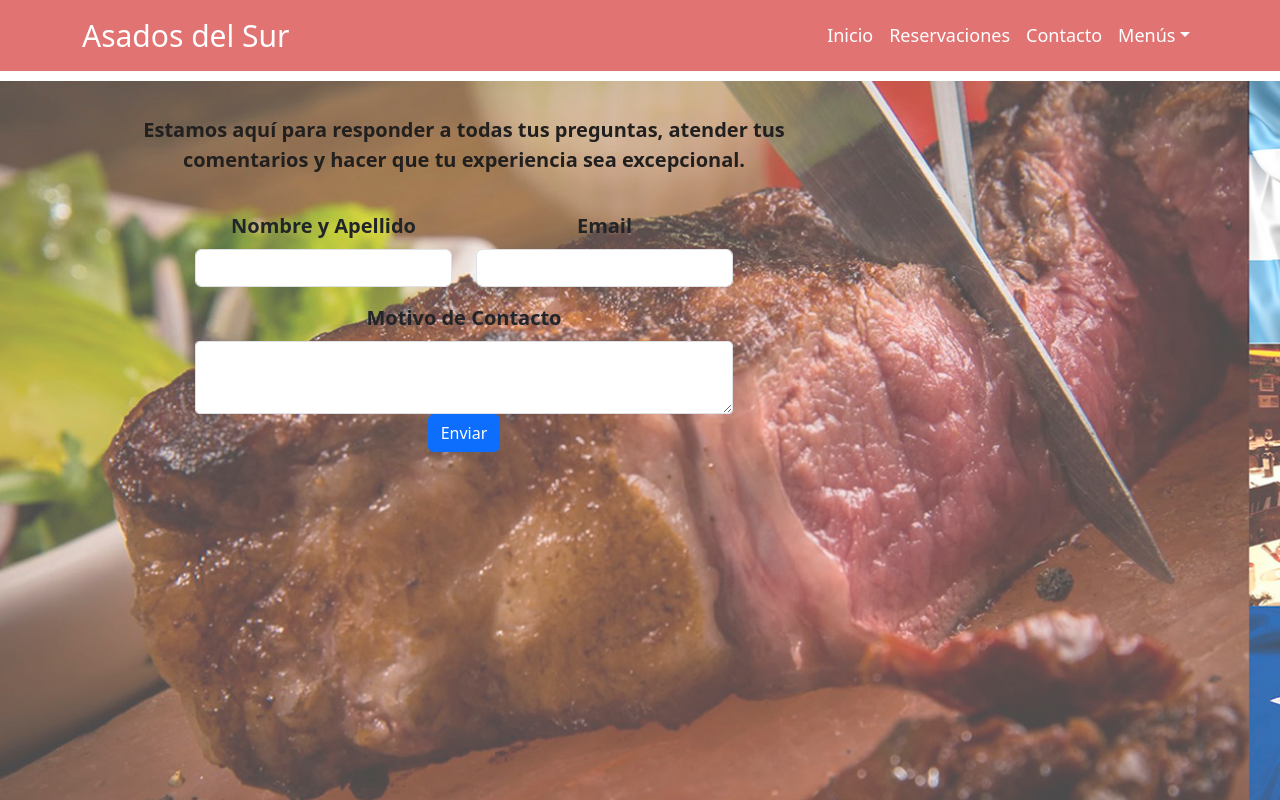
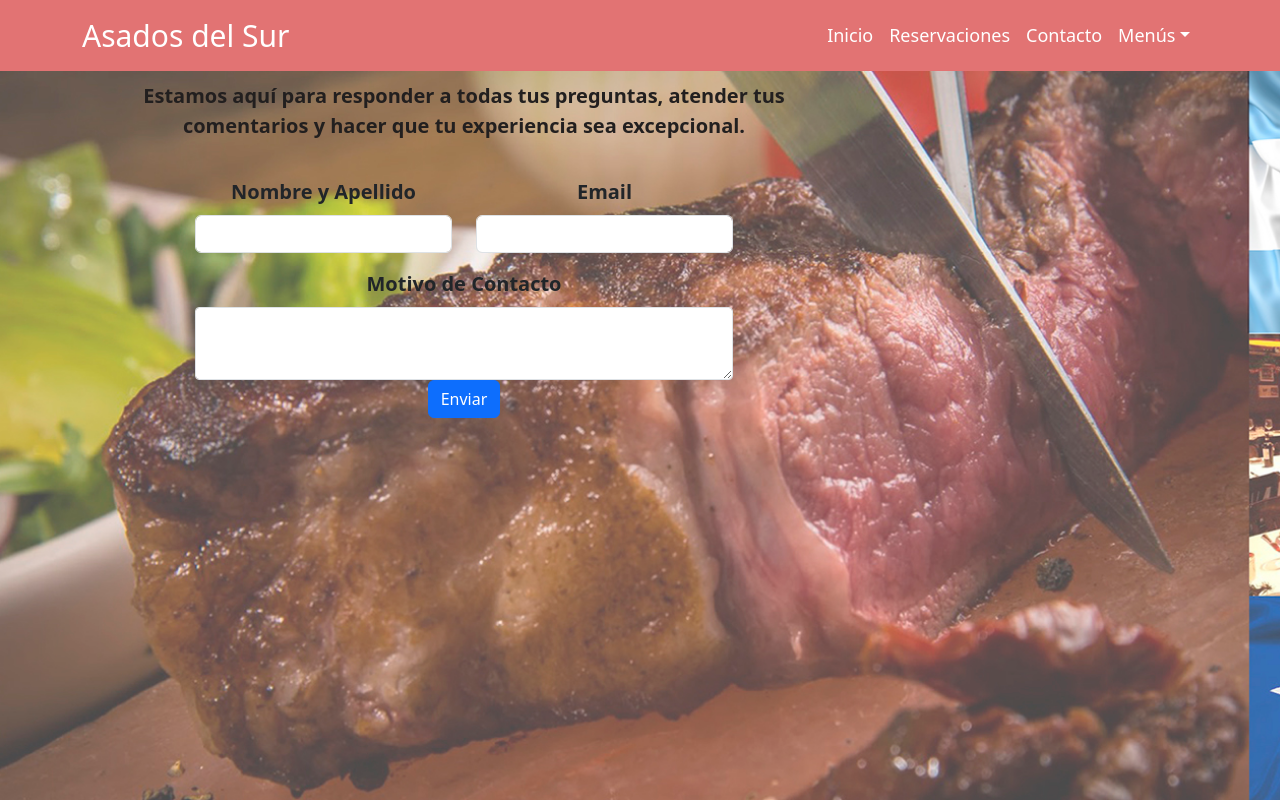
Before and after one commit to Rafael-RV/react-restaurant, a React (Vite) app: page /react-restaurant/contacto in a window 1280 px wide. Shown: the top 800 px of the page. Built offline with nearby package versions, Linux system fonts and the light colour scheme.

Commit message:
trabajo final

```diff
--- a/src/components/CSS/contact.css
+++ b/src/components/CSS/contact.css
@@ -5,7 +5,7 @@
   text-align: center;
   width: 800px;
   padding-left: 10%;
-  margin-top: 10px ;
+
 
 }
 
@@ -31,6 +31,6 @@
   text-align: center;
   font-size: 20px;
   font-weight: bold;
-  padding-top: 5%;
+  padding-top: 10px;
   padding-bottom: 20px;
 }
```
